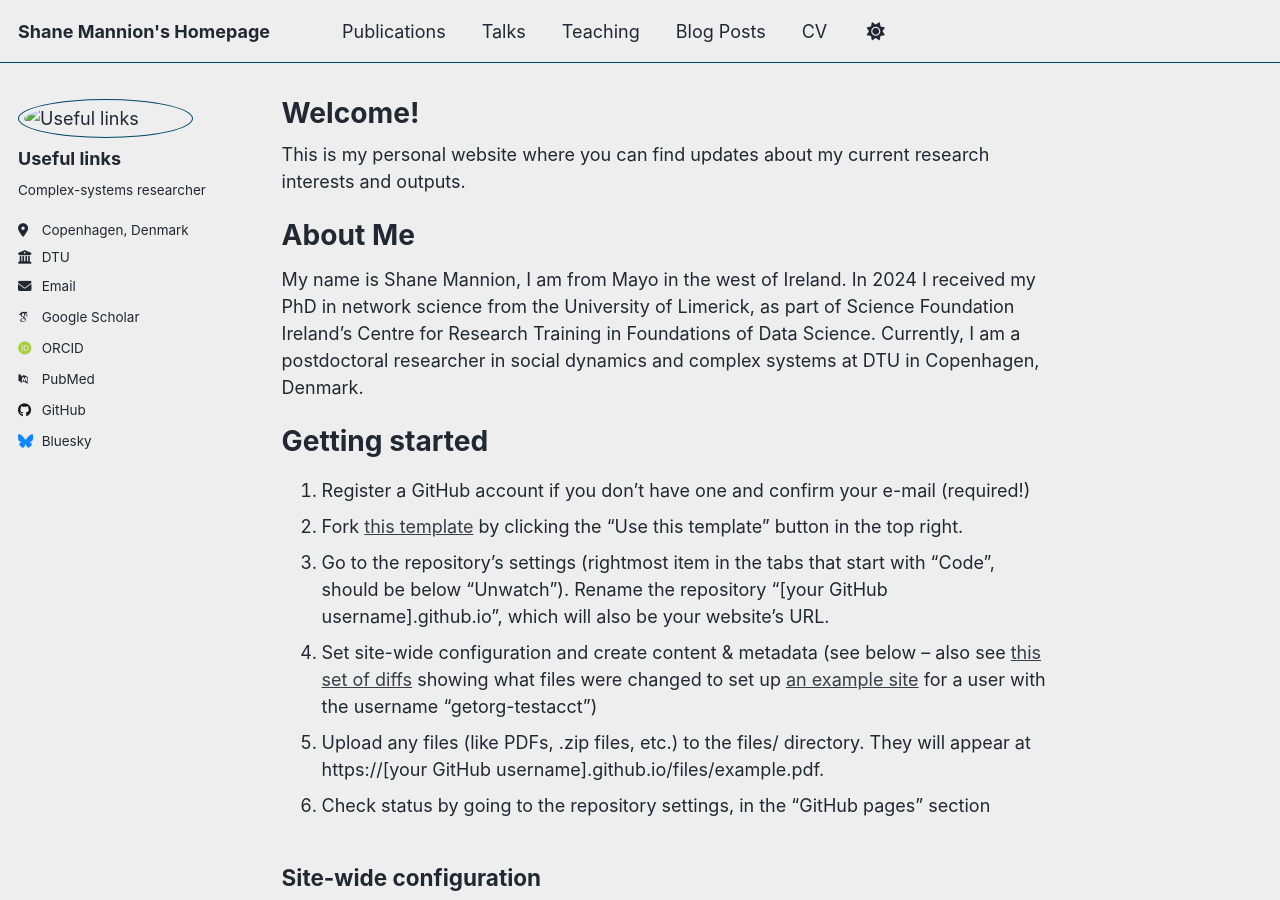
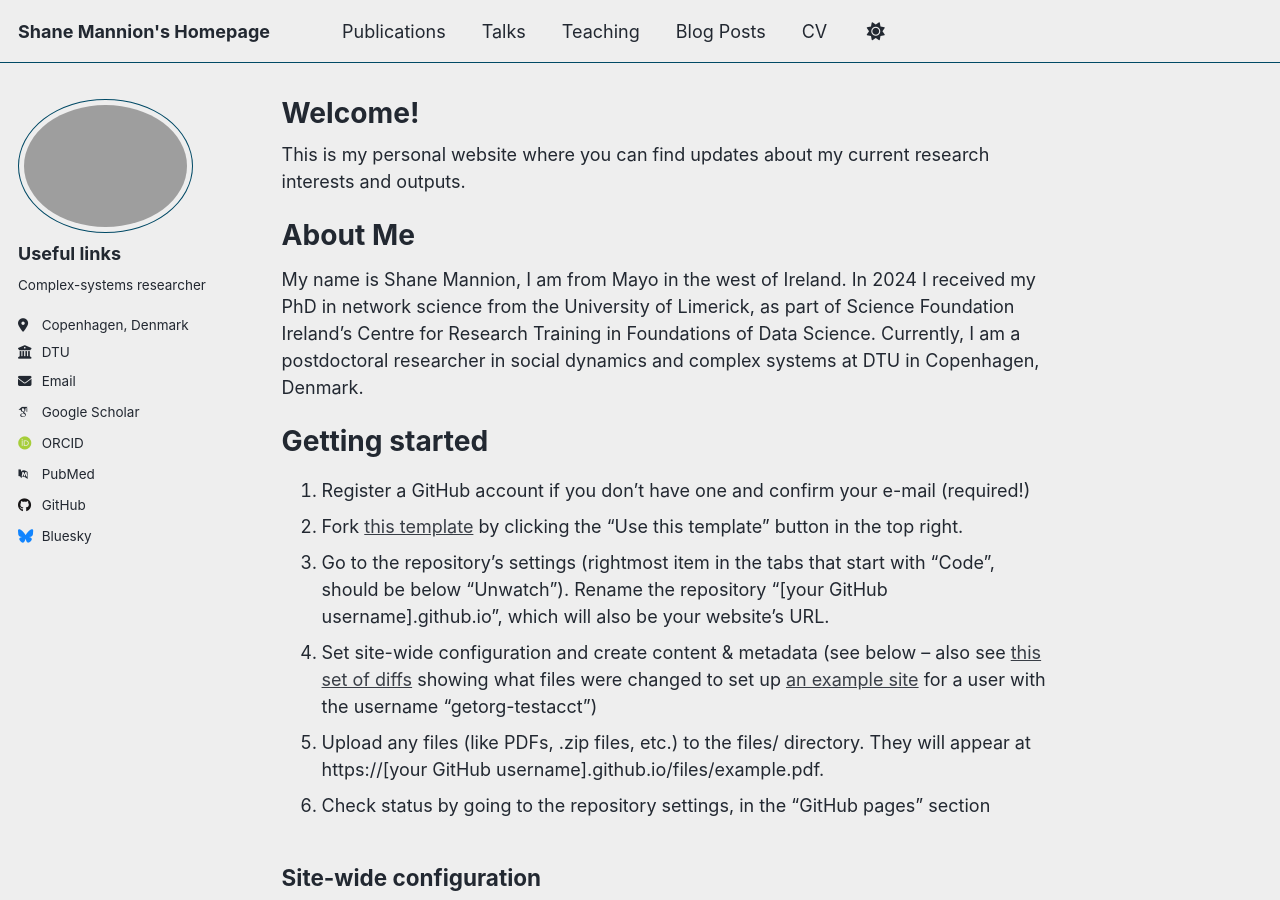
Before and after one commit to shmannion/shmannion.github.io, a Jekyll site: the page built from _pages/about.md, in a window 1280 px wide and 900 px high. Built offline with Jekyll 4.4.1, drawn with Linux system fonts in a browser that asks for light colours; some web fonts are replaced; a script that is not in the unit is left out.

Commit message:
changed profile pic format

```diff
--- a/_config.yml
+++ b/_config.yml
@@ -22,7 +22,7 @@ repository               : "academicpages/academicpages.github.io"
 #               Additional customization can be done by editing /_includes/author-profile.html
 author:
   # Biographic information
-  avatar           : "images/profile_picture.jpg"
+  avatar           : "picture.png"
   name             : "Useful links"
   pronouns         : # example: "she/her"
   bio              : "Complex-systems researcher"
```
Also changed, not shown: images/profile.png, images/profile_old.png (added), images/profile_picture.png (deleted).
